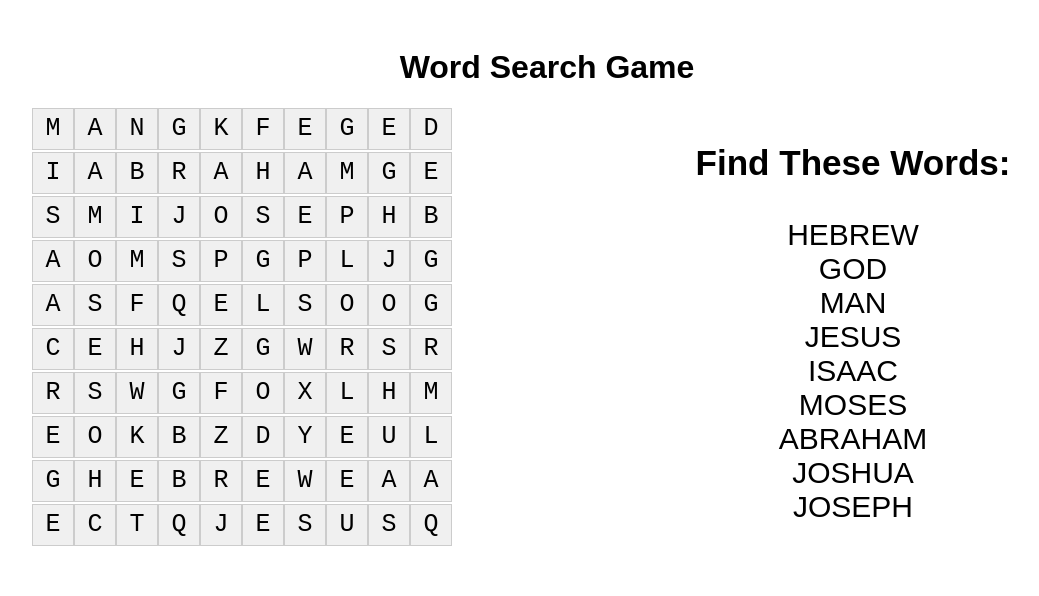
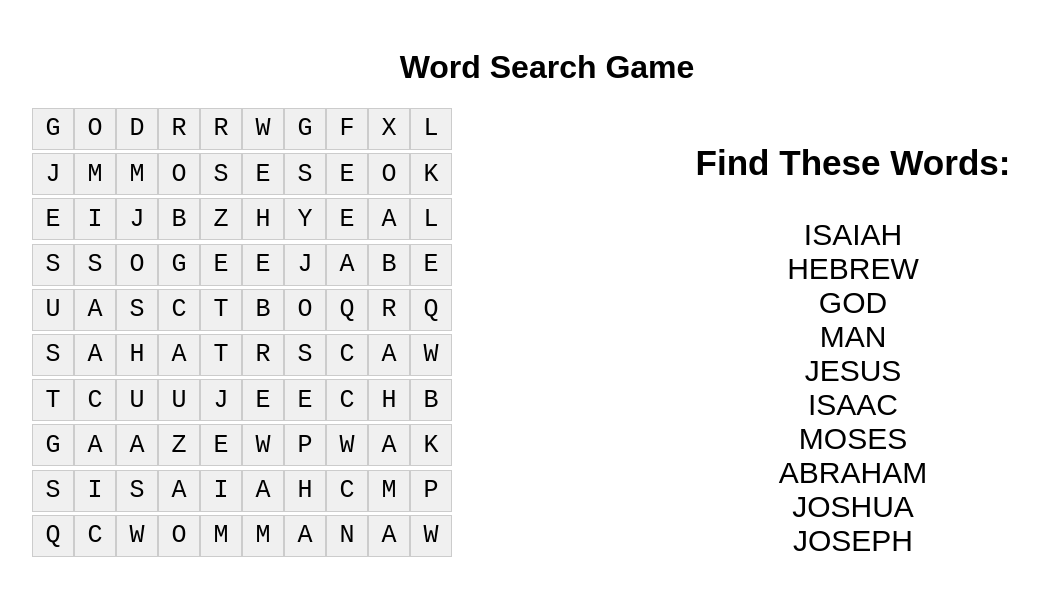
Before and after one commit to Wung-glain/word-search, a plain HTML site: page index.html in a window 1280 px wide. Shown: the whole page, without its empty margins (93-1132 px from the left). Drawn offline with Linux system fonts and the light colour scheme.

Commit message:
Updated the wordlist array

```diff
--- a/index.html
+++ b/index.html
@@ -59,7 +59,7 @@
 
 
   <script>
-    const words = ['HEBREW', 'GOD','MAN' ,'JESUS', 'ISAAC', 'MOSES', 'ABRAHAM','JOSHUA', 'JOSEPH'];
+    const words = ['ISAIAH','HEBREW', 'GOD','MAN' ,'JESUS', 'ISAAC', 'MOSES', 'ABRAHAM','JOSHUA', 'JOSEPH'];
     const gridSize = 10;
     let grid = Array.from({ length: gridSize }, () => Array(gridSize).fill(''));
 
```
